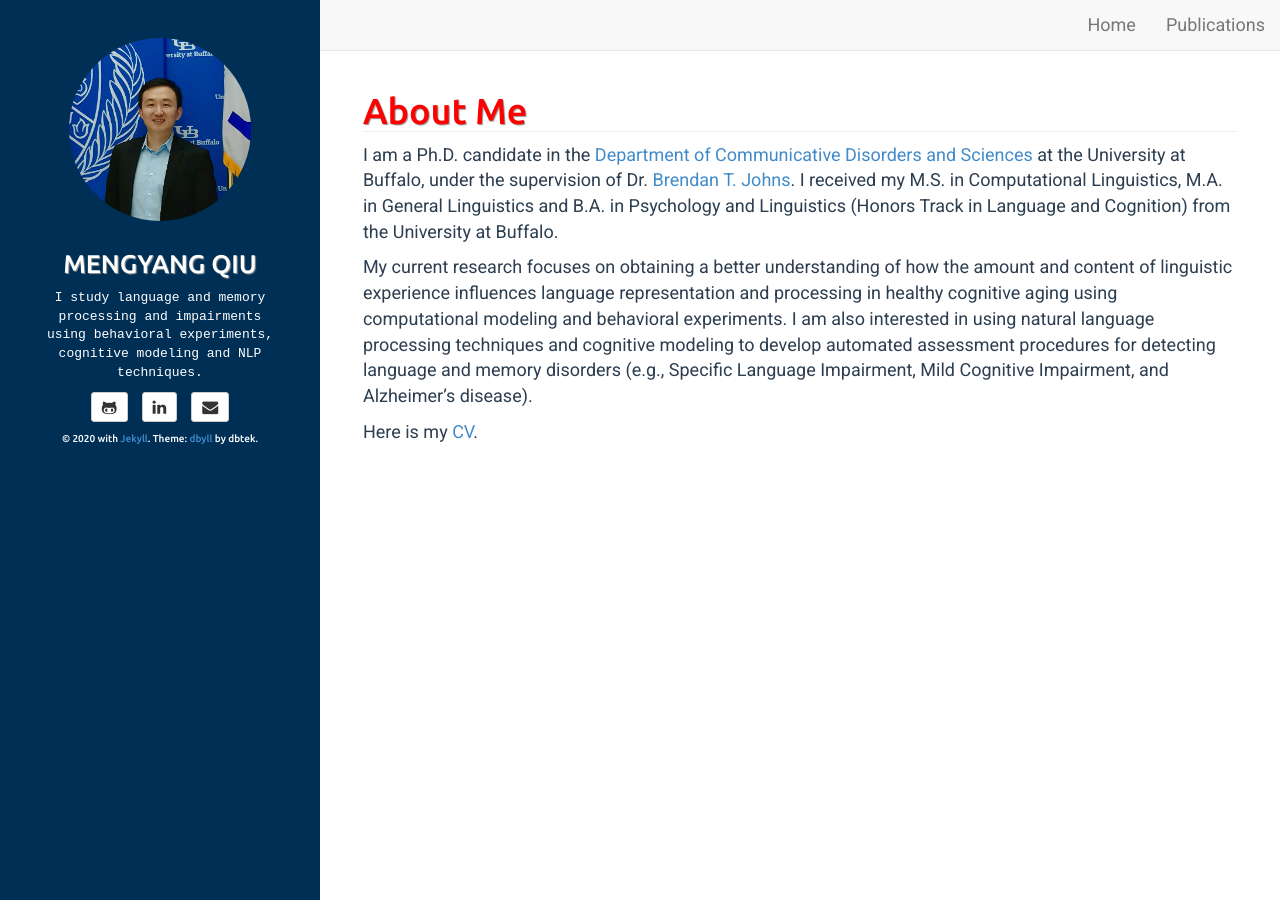
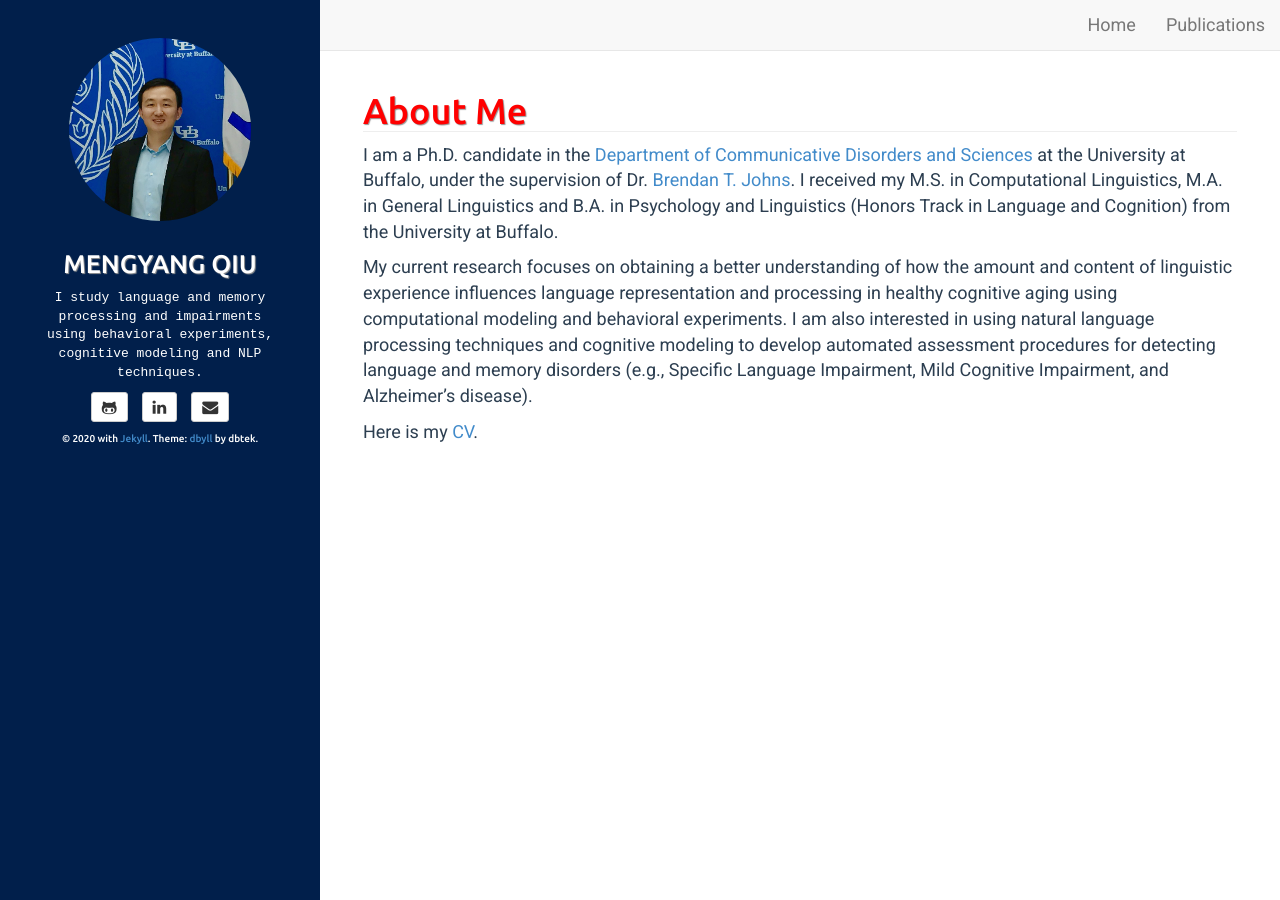
Before and after one commit to mengyangq/mengyangq.github.io, a Jekyll site: the page built from index.html, in a window 1280 px wide. Built offline with Jekyll 4.4.1, drawn with Linux system fonts in a browser that asks for light colours.

Commit message:
Update style.css

```diff
--- a/assets/css/style.css
+++ b/assets/css/style.css
@@ -15,7 +15,7 @@ body{
 	position: fixed;
 	top: 0px;
 	padding: 3%;
-	background-color: #002f56;
+	background-color: #011f4b;
 	color: #fff;
 	z-index: 4000;
 }
```
